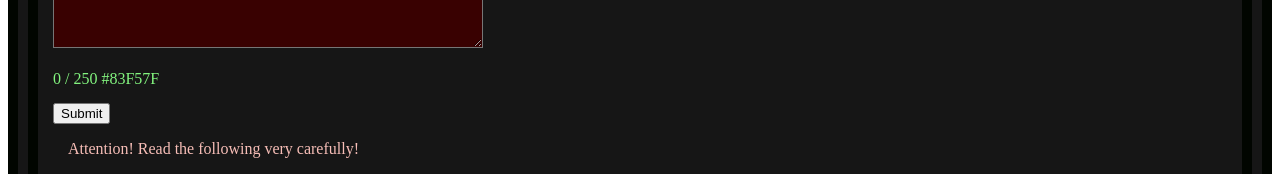
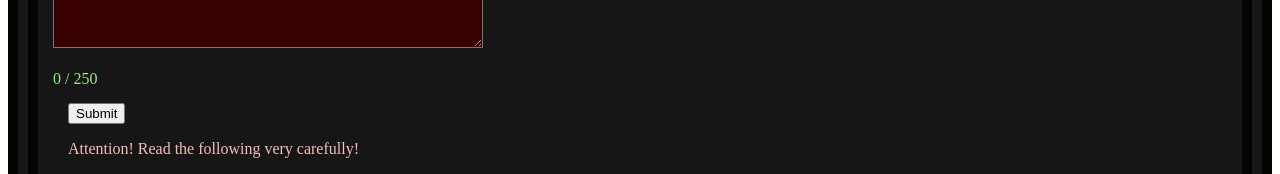
Before and after one commit to KiraTodorova/nolla-fe, a React (Create React App) app: page / in a window 1280 px wide. Shown: the part 737-911 px from the top of the page. Built offline with nearby package versions, Linux system fonts and the light colour scheme; no server answers.

Commit message:
Sixth Commit

```diff
--- a/src/App.css
+++ b/src/App.css
@@ -70,7 +70,10 @@
 }
 
 .Twitter-button {
+  font-family: "Ludia Console", Cursive;
+  color: rgb(25, 34, 167);
   padding-top: 15px;
+  padding-left: 15px;
 }
 
 .Footer {
--- a/src/App.js
+++ b/src/App.js
@@ -175,7 +175,7 @@ class App extends Component {
         <CharacterCounter
           counter={this.state.charCounter}
           limit={this.state.limit}
-          color={this.state.color}
+          color={this.handleOnChange}
         />
 
         <SubmitAndResetButtons
```
